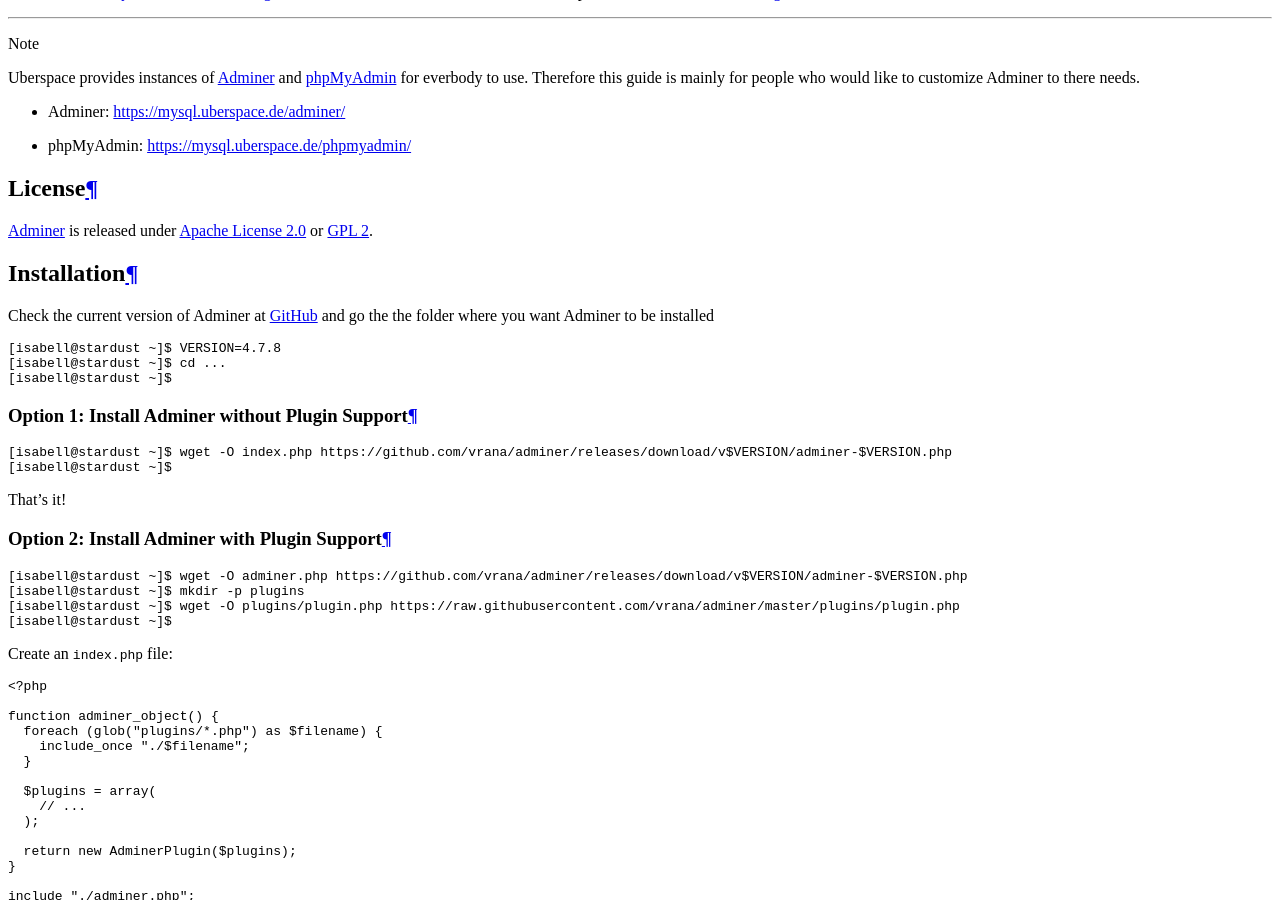
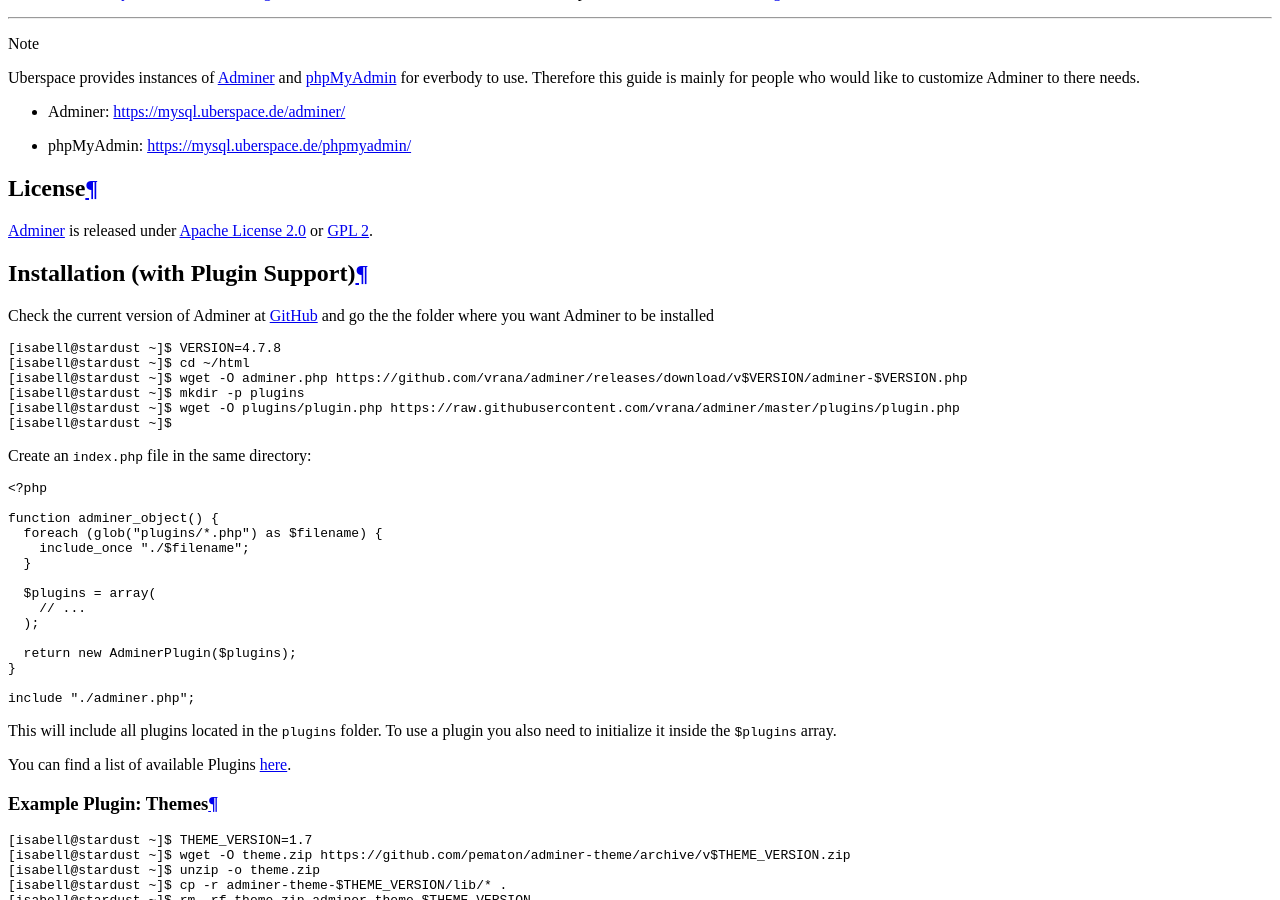
Before and after one commit to Uberspace/lab, a Sphinx documentation site: the page built from source/guide_adminer.rst, in a window 1280 px wide and 900 px high, scrolled down 3995 px. Built offline with Sphinx 7.4.7 and the Read the Docs theme 2.0.0, drawn with Linux system fonts in a browser that asks for light colours; some of the changed text lies outside the part shown.

Commit message:
[adminer] update guide

```diff
--- a/source/guide_adminer.rst
+++ b/source/guide_adminer.rst
@@ -34,38 +34,21 @@
 
 Adminer_ is released under `Apache License 2.0`_ or `GPL 2`_.
 
-Installation
-============
+Installation (with Plugin Support)
+==================================
 
 Check the current version of Adminer at `GitHub <https://github.com/vrana/adminer/releases>`_ and go the the folder where you want Adminer to be installed
 
 .. code-block:: console
 
   [isabell@stardust ~]$ VERSION=4.7.8
-  [isabell@stardust ~]$ cd ...
-  [isabell@stardust ~]$
-
-Option 1: Install Adminer without Plugin Support
-------------------------------------------------
-
-.. code-block:: console
-
-  [isabell@stardust ~]$ wget -O index.php https://github.com/vrana/adminer/releases/download/v$VERSION/adminer-$VERSION.php
-  [isabell@stardust ~]$
-
-That's it!
-
-Option 2: Install Adminer with Plugin Support
----------------------------------------------
-
-.. code-block:: console
-
+  [isabell@stardust ~]$ cd ~/html
   [isabell@stardust ~]$ wget -O adminer.php https://github.com/vrana/adminer/releases/download/v$VERSION/adminer-$VERSION.php
   [isabell@stardust ~]$ mkdir -p plugins
   [isabell@stardust ~]$ wget -O plugins/plugin.php https://raw.githubusercontent.com/vrana/adminer/master/plugins/plugin.php
   [isabell@stardust ~]$
 
-Create an ``index.php`` file:
+Create an ``index.php`` file in the same directory:
 
 .. code-block:: php
 
```
